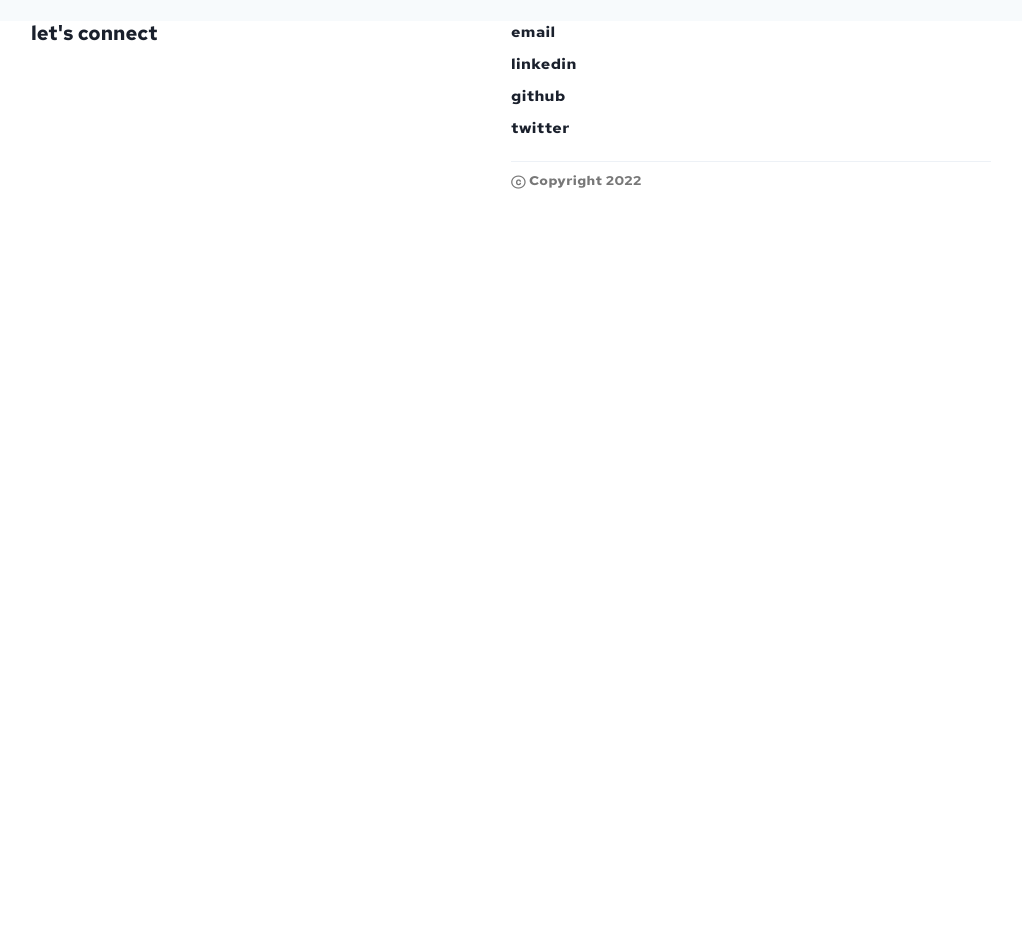
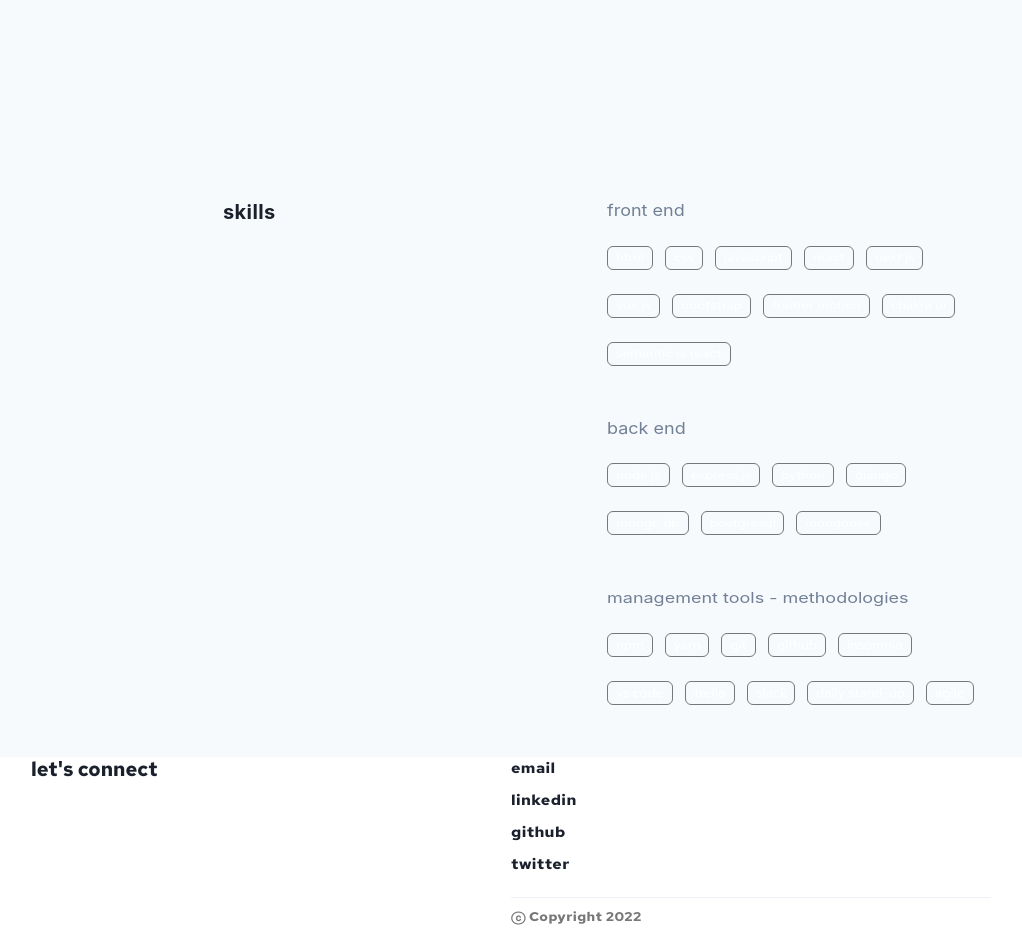
Before and after one commit to adrianp2021/new-portfolio, a Next.js app in the folder my-app/: page / in a window 1280 px wide. Shown: the part 1480-2415 px from the top of the page, without its empty margins (129-1151 px from the left). Before the commit the page ends 1679 px from the top, so only its background shows below. Built offline with nearby package versions, Linux system fonts and the light colour scheme.

Commit message:
added skills component

```diff
--- a/my-app/Components/Sections/career.js
+++ b/my-app/Components/Sections/career.js
@@ -1,16 +1,4 @@
-import {
-  Flex,
-  Box,
-  Heading,
-  Text,
-  Divider,
-  Accordion,
-  AccordionItem,
-  AccordionButton,
-  AccordionPanel,
-  AccordionIcon,
-  useColorModeValue,
-} from "@chakra-ui/react";
+import { Flex, Box, Heading, Text, useColorModeValue } from "@chakra-ui/react";
 
 const Career = () => {
   const bgColor = useColorModeValue("gray.50", "blackAlpha.800");
@@ -48,12 +36,13 @@ const Career = () => {
   return (
     <Flex
       w="100vw"
-      h={["100%"]}
+      h={["100vh"]}
       px={[0, 0, 10, 40]}
       bg={bgColor}
       display={["block", "block", "flex", "flex"]}
       justifyContent="flex-end"
       // border="1px solid red"
+      pt={20}
     >
       <Box w="40%" display="flex" px={[5, 5, 0]} mb={[10, 10, 0, 0]}>
         <Heading fontSize={["20px"]} fontWeight="700" letterSpacing={0.4}>
@@ -72,7 +61,7 @@ const Career = () => {
             {jobs.map((job, i) => {
               return (
                 <>
-                  <Box key={i} mb={20}>
+                  <Box key={i} mb={10}>
                     <Heading
                       transform="scaleY(.9)"
                       fontSize={["18px"]}
@@ -88,9 +77,9 @@ const Career = () => {
                       flexDir="column"
                       justifyContent="space-between"
                       alignItems="flex-end"
-                      fontWeight="500"
+                      fontWeight="300"
                       textAlign="left"
-                      mt={5}
+                      pt={5}
                     >
                       <Text transform="scaleY(.9)">{job.year}</Text>
                       <Box pt={10} textAlign="end">
--- a/my-app/Components/Sections/skills.js
+++ b/my-app/Components/Sections/skills.js
@@ -0,0 +1,292 @@
+import {
+  Flex,
+  Box,
+  Heading,
+  Text,
+  Divider,
+  useColorModeValue,
+  Tag,
+} from "@chakra-ui/react";
+import Head from "next/head";
+
+const Skills = () => {
+  const frontEnd = [
+    {
+      name: "html",
+      link: "https://html.com/",
+      size: "sm",
+    },
+    {
+      name: "css",
+      link: "https://developer.mozilla.org/en-US/docs/Web/CSS",
+    },
+    {
+      name: "javascript",
+      link: "https://www.javascript.com/",
+    },
+    {
+      name: "react",
+      link: "https://reactjs.org/",
+    },
+    {
+      name: "next js",
+      link: "https://nextjs.org/",
+    },
+    {
+      name: "vue js",
+      link: "https://vuejs.org/",
+    },
+    {
+      name: "bootstrap",
+      link: "https://getbootstrap.com/",
+    },
+    {
+      name: "framer motion",
+      link: "https://www.framer.com/motion/",
+    },
+    {
+      name: "chakra ui",
+      link: "https://chakra-ui.com/",
+    },
+    {
+      name: "semantic ui react",
+      link: "https://react.semantic-ui.com/",
+    },
+  ];
+
+  const backEnd = [
+    {
+      name: "node js",
+      link: "https://nodejs.org/en/",
+    },
+    {
+      name: "express js",
+      link: "https://expressjs.com/",
+    },
+    {
+      name: "python",
+      link: "https://www.python.org/",
+    },
+    {
+      name: "django",
+      link: "https://www.djangoproject.com/",
+    },
+    {
+      name: "mongo db",
+      link: "https://www.mongodb.com/",
+    },
+    {
+      name: "postgresql",
+      link: "https://www.postgresql.org/",
+    },
+    {
+      name: "mongoose",
+      link: "https://mongoosejs.com/",
+    },
+  ];
+
+  const management = [
+    {
+      name: "npm",
+      link: "https://www.npmjs.com/",
+    },
+    {
+      name: "yarn",
+      link: "https://yarnpkg.com/",
+    },
+    {
+      name: "git",
+      link: "https://git-scm.com/",
+    },
+    {
+      name: "github",
+      link: "https://github.com/",
+    },
+    {
+      name: "insomnia",
+      link: "https://insomnia.rest/",
+    },
+    {
+      name: "vs code",
+      link: "https://code.visualstudio.com/",
+    },
+    {
+      name: "trello",
+      link: "https://trello.com/",
+    },
+    {
+      name: "slack",
+      link: "https://slack.com/intl/en-gb/",
+    },
+    {
+      name: "daily stand-up",
+      link: "",
+    },
+    {
+      name: "agile",
+      link: "https://www.atlassian.com/agile",
+    },
+  ];
+
+  const bgColor = useColorModeValue("gray.50", "blackAlpha.800");
+
+  return (
+    <Box
+      w="100vw"
+      h={["100%"]}
+      px={[0, 0, 10, 40]}
+      bg={bgColor}
+      display={["block", "block", "flex", "flex"]}
+      justifyContent="flex-end"
+      // border="1px solid yellow"
+      pt={20}
+    >
+      <Box w="40%" display="flex" px={[5, 5, 0]} mb={[10, 10, 0, 0]} >
+        <Heading fontSize={["20px"]} fontWeight="700" letterSpacing={0.4}>
+          skills
+        </Heading>
+      </Box>
+
+      <Box
+        w={["100%", "100%", "40%"]}
+        textAlign="start"
+        fontWeight="600"
+        px={[5, 5, 0]}
+      >
+        <Flex display="block" mb={10}>
+          <Box w="100%" color="white" mb={3}>
+            <Heading
+              transform="scaleY(.9)"
+              fontSize={["18px"]}
+              fontWeight="400"
+              color="gray.500"
+            >
+              front end
+            </Heading>
+          </Box>
+
+          <Box fontWeight="500">
+            <Box>
+              {frontEnd.map((skill, i) => {
+                return (
+                  <>
+                    <a href={skill.link} target="_blank" rel="noreferrer">
+                      <Tag
+                        key={i}
+                        mr={3}
+                        my={3}
+                        color="white"
+                        borderRadius="md"
+                        bg="none"
+                        border=".1px solid #777"
+                        _hover={[{ color: "#777" }]}
+                      >
+                        <Text
+                          transform="scaleY(.8)"
+                          transition="0.2s ease-in"
+                          fontFamily="Red Hat Text, sans-serif"
+                        >
+                          {skill.name}
+                        </Text>
+                      </Tag>
+                    </a>
+                  </>
+                );
+              })}
+            </Box>
+          </Box>
+        </Flex>
+
+        <Flex display="block" mb={10}>
+          <Box w="100%" color="white" mb={3}>
+            <Heading
+              transform="scaleY(.9)"
+              fontSize={["18px"]}
+              fontWeight="400"
+              color="gray.500"
+            >
+              back end
+            </Heading>
+          </Box>
+
+          <Box fontWeight="500">
+            <Box>
+              {backEnd.map((skill, i) => {
+                return (
+                  <>
+                    <a href={skill.link} target="_blank" rel="noreferrer">
+                      <Tag
+                        key={i}
+                        mr={3}
+                        my={3}
+                        color="white"
+                        borderRadius="md"
+                        bg="none"
+                        border=".1px solid #777"
+                        _hover={[{ color: "#777" }]}
+                      >
+                        <Text
+                          transform="scaleY(.8)"
+                          transition="0.2s ease-in"
+                          fontFamily="Red Hat Text, sans-serif"
+                        >
+                          {skill.name}
+                        </Text>
+                      </Tag>
+                    </a>
+                  </>
+                );
+              })}
+            </Box>
+          </Box>
+        </Flex>
+
+        <Flex display="block" mb={10}>
+          <Box w="100%" color="white" mb={3}>
+            <Heading
+              transform="scaleY(.8)"
+              fontSize={["18px"]}
+              fontWeight="400"
+              color="gray.500"
+            >
+              management tools - methodologies
+            </Heading>
+          </Box>
+
+          <Box fontWeight="500">
+            <Box>
+              {management.map((skill, i) => {
+                return (
+                  <>
+                    <a href={skill.link} target="_blank" rel="noreferrer">
+                      <Tag
+                        key={i}
+                        mr={3}
+                        my={3}
+                        color="white"
+                        borderRadius="md"
+                        bg="none"
+                        border=".1px solid #777"
+                        _hover={[{ color: "#777" }]}
+                      >
+                        <Text
+                          transform="scaleY(.9)"
+                          transition="0.2s ease-in"
+                          fontFamily="Red Hat Text, sans-serif"
+                        >
+                          {skill.name}
+                        </Text>
+                      </Tag>
+                    </a>
+                  </>
+                );
+              })}
+            </Box>
+          </Box>
+        </Flex>
+      </Box>
+    </Box>
+  );
+};
+
+export default Skills;
--- a/my-app/pages/index.js
+++ b/my-app/pages/index.js
@@ -6,6 +6,7 @@ import { Flex, Box, Text, useColorModeValue } from "@chakra-ui/react";
 
 import Navbar from "../Components/Layout/Navbar";
 import Career from "../Components/Sections/career";
+import SkillsSet from "../Components/Sections/skills";
 
 export default function Home() {
   const bgColor = useColorModeValue("gray.50", "blackAlpha.800");
@@ -60,7 +61,8 @@ export default function Home() {
         </Box>
       </Flex>
 
-      <Career/>
+      <Career />
+      <SkillsSet/>
     </Box>
   );
 }
```
